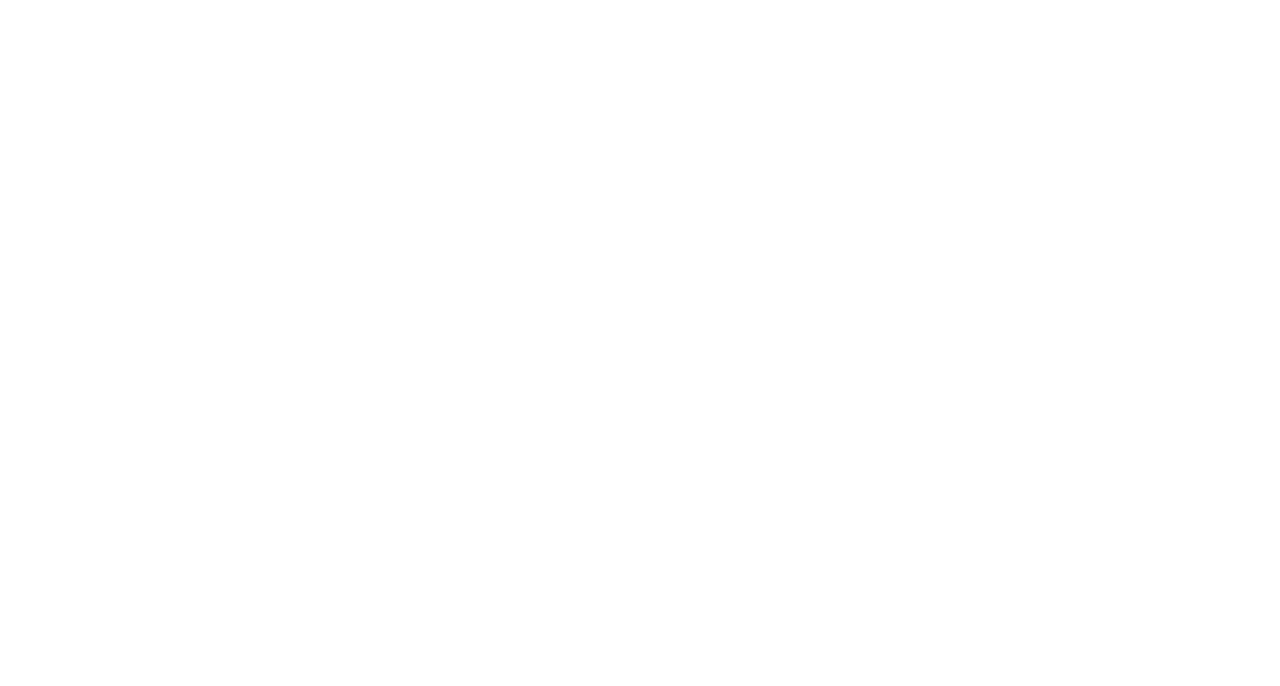
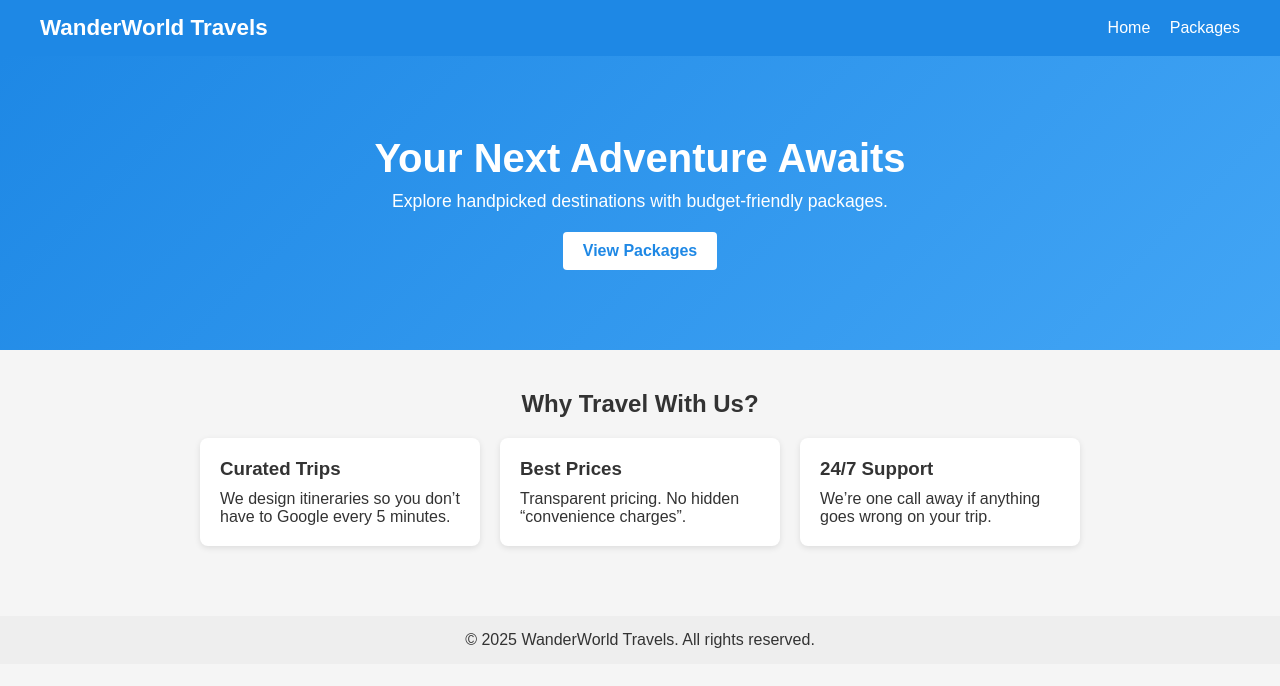
Before and after one commit to Avishkarrrr/travel-agency-docker, a plain HTML site: page index.html in a window 1280 px wide. Drawn offline with Linux system fonts and the light colour scheme.

Commit message:
Created Travel Site

```diff
--- a/index.html
+++ b/index.html
@@ -0,0 +1,45 @@
+<!DOCTYPE html>
+<html lang="en">
+<head>
+    <meta charset="UTF-8">
+    <title>WanderWorld Travels</title>
+    <link rel="stylesheet" href="style.css">
+</head>
+<body>
+<header>
+    <div class="logo">WanderWorld Travels</div>
+    <nav>
+        <a href="index.html">Home</a>
+        <a href="packages.html">Packages</a>
+    </nav>
+</header>
+
+<section class="hero">
+    <h1>Your Next Adventure Awaits</h1>
+    <p>Explore handpicked destinations with budget-friendly packages.</p>
+    <a class="btn" href="packages.html">View Packages</a>
+</section>
+
+<section class="highlights">
+    <h2>Why Travel With Us?</h2>
+    <div class="cards">
+        <div class="card">
+            <h3>Curated Trips</h3>
+            <p>We design itineraries so you don’t have to Google every 5 minutes.</p>
+        </div>
+        <div class="card">
+            <h3>Best Prices</h3>
+            <p>Transparent pricing. No hidden “convenience charges”.</p>
+        </div>
+        <div class="card">
+            <h3>24/7 Support</h3>
+            <p>We’re one call away if anything goes wrong on your trip.</p>
+        </div>
+    </div>
+</section>
+
+<footer>
+    <p>&copy; 2025 WanderWorld Travels. All rights reserved.</p>
+</footer>
+</body>
+</html>
```
Also changed, not shown: packages.html (+1 -1 lines).
